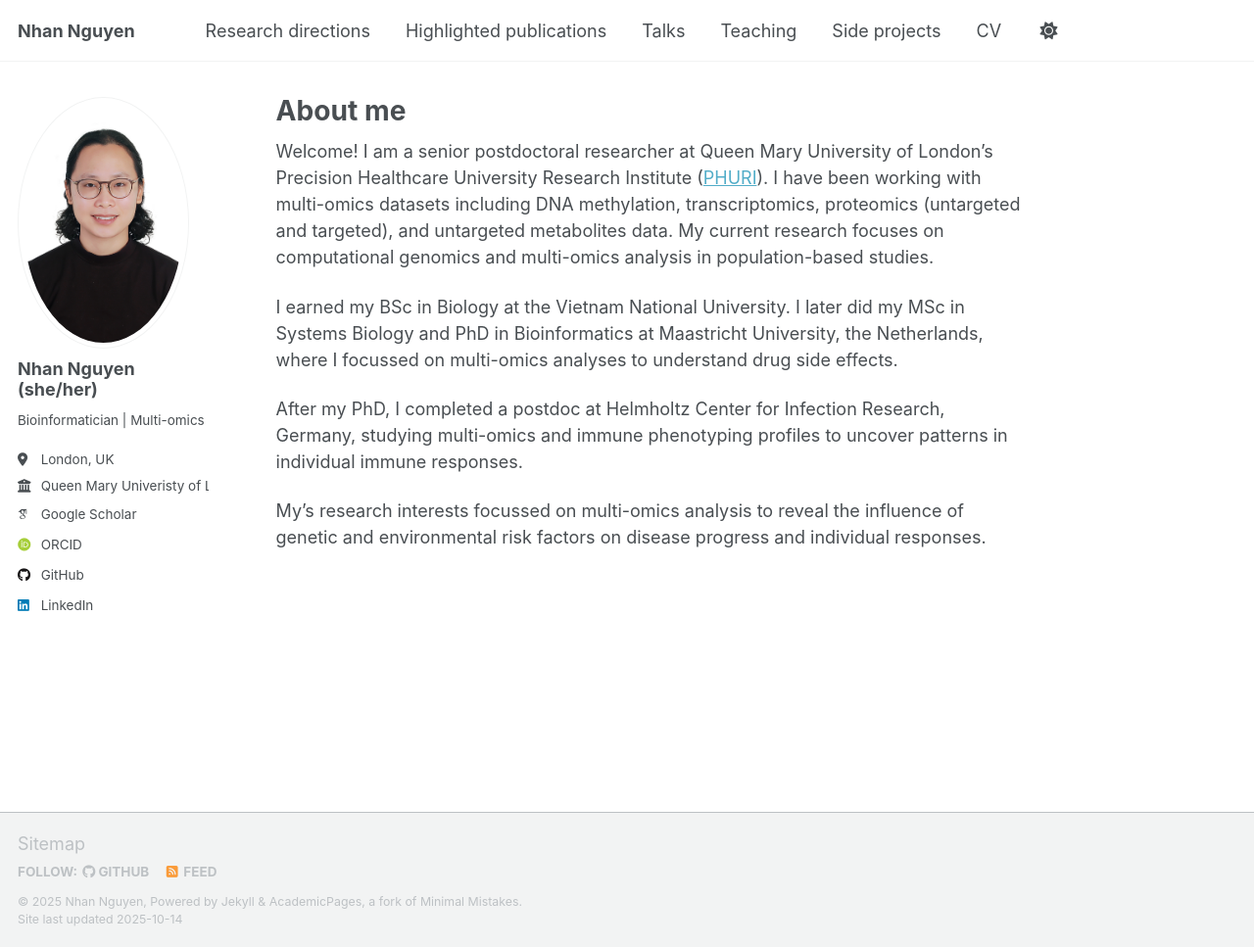
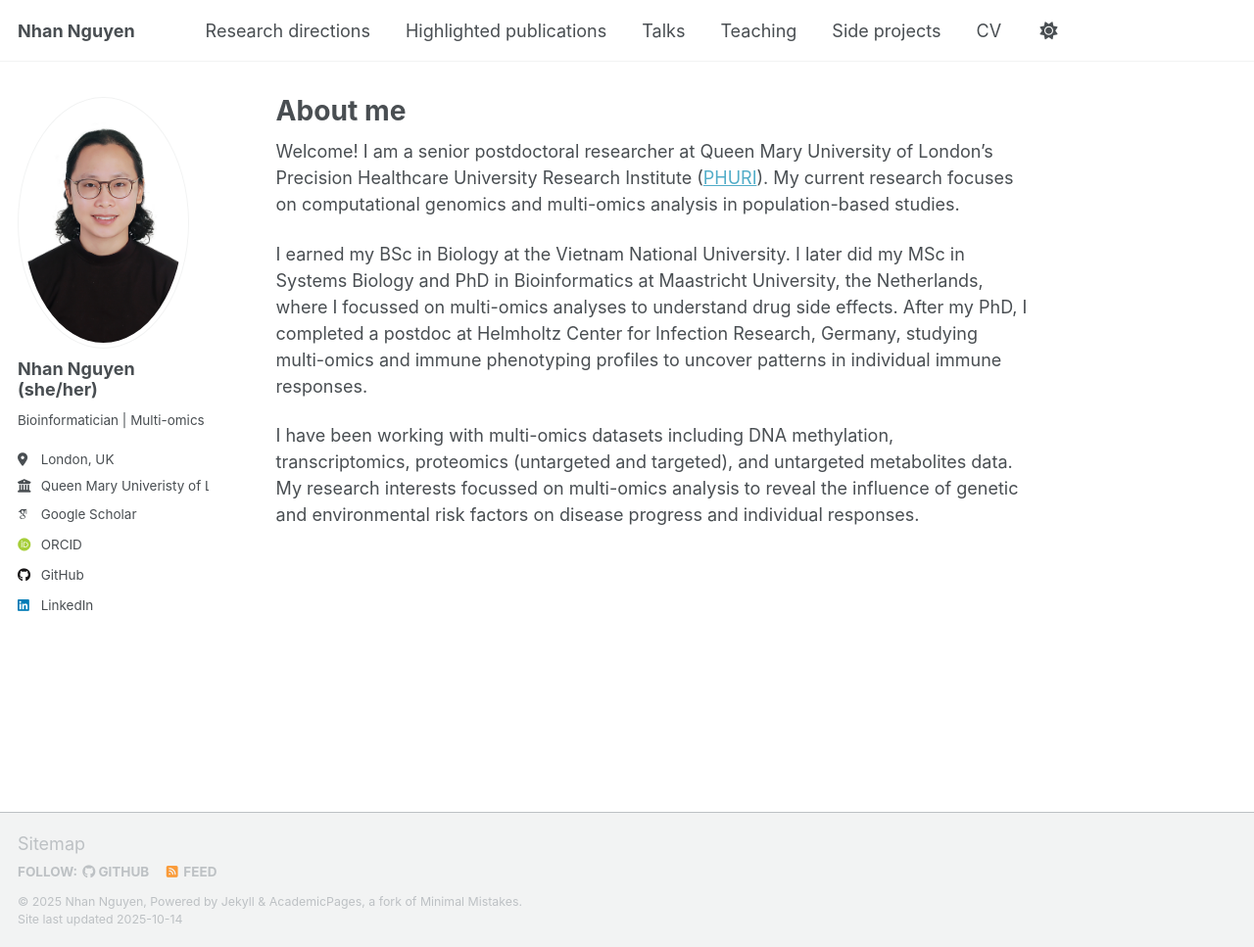
Before and after one commit to NhanNguyen000/NhanNguyen000.github.io, a Jekyll site: the page built from _pages/about.md, in a window 1280 px wide and 967 px high. Shown: the whole window at 98% size. Built offline with Jekyll 4.4.1, drawn with Linux system fonts in a browser that asks for light colours; some web fonts are replaced; a script that is not in the unit is left out.

```diff
--- a/_pages/about.md
+++ b/_pages/about.md
@@ -7,10 +7,8 @@ redirect_from:
   - /about.html
 ---
 
-Welcome! I am a senior postdoctoral researcher at Queen Mary University of London’s Precision Healthcare University Research Institute ([PHURI](https://www.qmul.ac.uk/phuri/)). I have been working with multi-omics datasets including DNA methylation, transcriptomics, proteomics (untargeted and targeted), and untargeted metabolites data. My current research focuses on computational genomics and multi-omics analysis in population-based studies.
+Welcome! I am a senior postdoctoral researcher at Queen Mary University of London’s Precision Healthcare University Research Institute ([PHURI](https://www.qmul.ac.uk/phuri/)). My current research focuses on computational genomics and multi-omics analysis in population-based studies.
 
-I earned my BSc in Biology at the Vietnam National University. I later did my MSc in Systems Biology and PhD in Bioinformatics at Maastricht University, the Netherlands, where I focussed on multi-omics analyses to understand drug side effects.
+I earned my BSc in Biology at the Vietnam National University. I later did my MSc in Systems Biology and PhD in Bioinformatics at Maastricht University, the Netherlands, where I focussed on multi-omics analyses to understand drug side effects. After my PhD, I completed a postdoc at Helmholtz Center for Infection Research, Germany, studying multi-omics and immune phenotyping profiles to uncover patterns in individual immune responses.
 
-After my PhD, I completed a postdoc at Helmholtz Center for Infection Research, Germany, studying multi-omics and immune phenotyping profiles to uncover patterns in individual immune responses.
-
-My’s research interests focussed on multi-omics analysis to reveal the influence of genetic and environmental risk factors on disease progress and individual responses.
+I have been working with multi-omics datasets including DNA methylation, transcriptomics, proteomics (untargeted and targeted), and untargeted metabolites data. My research interests focussed on multi-omics analysis to reveal the influence of genetic and environmental risk factors on disease progress and individual responses.
```
